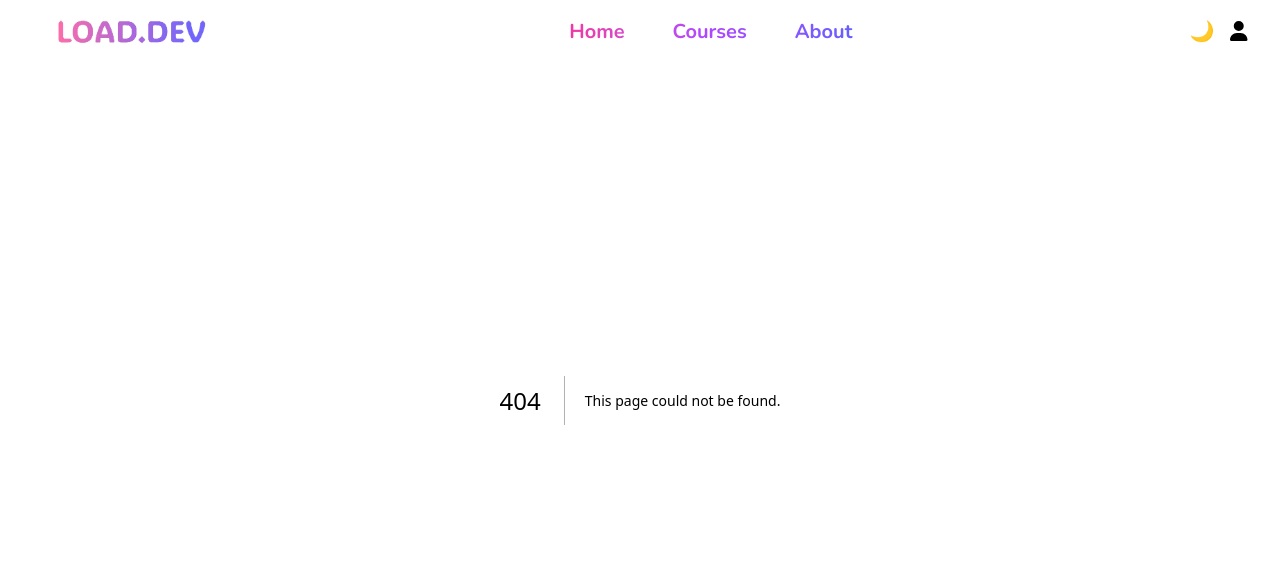
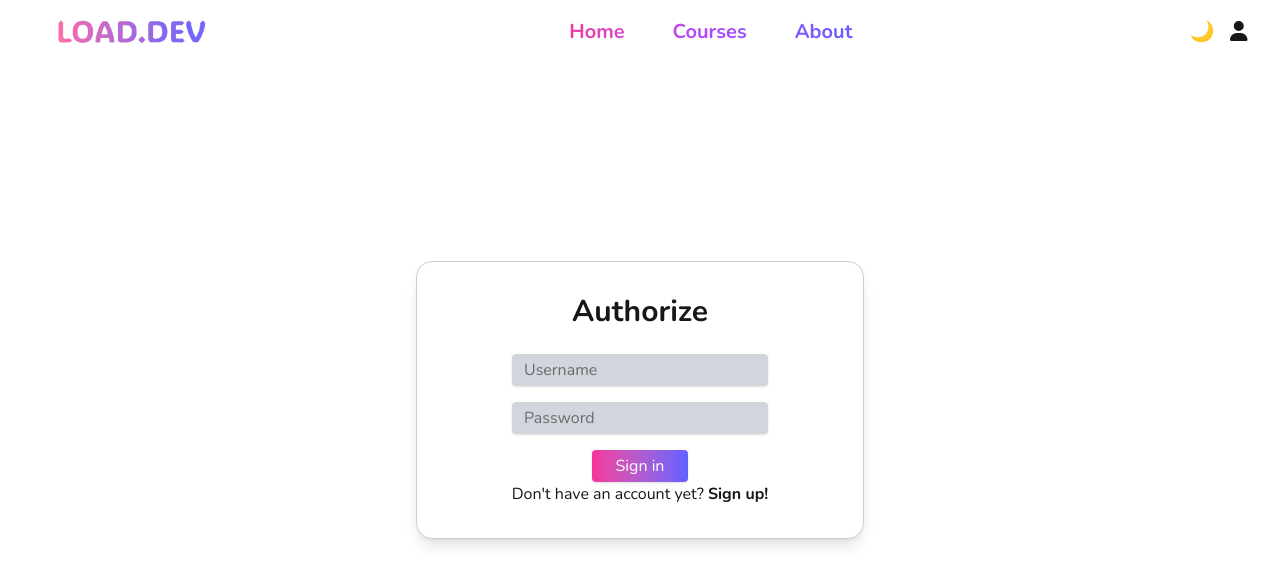
Before and after one commit to 7ngg/loaddev, a Next.js app: page /auth in a window 1280 px wide. Before the commit this address had no page. Shown: the top 584 px of the page. Built offline with nearby package versions, Linux system fonts and the light colour scheme.

Commit message:
feat(auth): simple sign in form

```diff
--- a/package.json
+++ b/package.json
@@ -12,12 +12,15 @@
     "@fortawesome/fontawesome-svg-core": "^6.7.2",
     "@fortawesome/free-solid-svg-icons": "^6.7.2",
     "@fortawesome/react-fontawesome": "^0.2.2",
+    "@hookform/resolvers": "^5.0.1",
     "clsx": "^2.1.1",
     "next": "15.3.1",
     "next-themes": "^0.4.6",
     "react": "^19.0.0",
     "react-dom": "^19.0.0",
-    "tailwind-merge": "^3.2.0"
+    "react-hook-form": "^7.56.1",
+    "tailwind-merge": "^3.2.0",
+    "zod": "^3.24.3"
   },
   "devDependencies": {
     "@eslint/eslintrc": "^3",
--- /dev/null
+++ b/src/app/auth/page.tsx
@@ -0,0 +1,34 @@
+"use client";
+
+import { useState } from "react";
+import { SignInForm } from "./sign-in";
+
+export default function Auth() {
+  const [isSignIn, setIsSignIn] = useState(true);
+
+  return (
+    <div className="min-h-screen flex items-center justify-center bg-[var(--background)] px-4">
+      <div className="w-full max-w-md shadow-lg rounded-2xl flex flex-col text-center bg-[var(--background-lighter)] p-8 border border-[var(--background-darker)]">
+        {isSignIn ? (
+          <>
+            <h1 className="text-3xl font-bold text-[var(--foreground)] mb-6">
+              Authorize
+            </h1>
+            <SignInForm />
+            <span>
+              Don't have an account yet?{" "}
+              <strong
+                onClick={() => setIsSignIn(false)}
+                className="cursor-pointer hover:underline"
+              >
+                Sign up!
+              </strong>
+            </span>
+          </>
+        ) : (
+          <span>Registration</span>
+        )}
+      </div>
+    </div>
+  );
+}
--- /dev/null
+++ b/src/app/auth/schemas.ts
@@ -0,0 +1,12 @@
+import { z } from "zod";
+
+export const signInSchema = z.object({
+  username: z.string().min(3, {
+    message: "Username should be at least 3 characters long",
+  }),
+  password: z
+    .string()
+    .min(8, { message: "Password should be at least 8 characters long" }),
+});
+
+export type SignInSchemaType = z.infer<typeof signInSchema>;
--- /dev/null
+++ b/src/app/auth/sign-in.tsx
@@ -0,0 +1,46 @@
+"use client";
+
+import Button from "@/components/ui/button";
+import { Input } from "@/components/ui/input";
+import { useForm } from "react-hook-form";
+import { signInSchema, SignInSchemaType } from "./schemas";
+import { zodResolver } from "@hookform/resolvers/zod";
+
+export function SignInForm() {
+  const {
+    register,
+    handleSubmit,
+    formState: { errors },
+  } = useForm<SignInSchemaType>({
+    resolver: zodResolver(signInSchema),
+  });
+
+  const onSubmit = () => {
+    console.log("Processing sign in...");
+  };
+
+  return (
+    <form
+      onSubmit={handleSubmit(onSubmit)}
+      className="flex flex-col items-center gap-4"
+    >
+      <div className="flex flex-col items-center">
+        <Input {...register("username")} placeholder="Username" />
+        {errors.username && (
+          <span className="text-rose-600">{errors.username.message}</span>
+        )}
+      </div>
+      <div className="flex flex-col items-center">
+        <Input
+          {...register("password")}
+          placeholder="Password"
+          type="password"
+        />
+        {errors.password && (
+          <span className="text-rose-600">{errors.password.message}</span>
+        )}
+      </div>
+      <Button type="submit">Sign in</Button>
+    </form>
+  );
+}
--- a/src/app/globals.css
+++ b/src/app/globals.css
@@ -3,17 +3,21 @@
 :root {
   --background: #ffffff;
   --foreground: #171717;
+  --background-lighter: color-mix(in srgb, var(--background) 90%, white);
+  --background-darker: color-mix(in srgb, var(--background) 80%, black);
+}
+@custom-variant dark (&:where(.dark, .dark *));
+.dark {
+  --background: #0a0a0a;
+  --foreground: #ededed;
+  --background-lighter: color-mix(in srgb, var(--background) 90%, white);
+  --background-darker: color-mix(in srgb, var(--background) 80%, black);
 }
 
 @theme inline {
   --color-background: var(--background);
   --color-foreground: var(--foreground);
-  --font-nunito: var(--font-nunito)
-}
-
-.dark {
-  --background: #0a0a0a;
-  --foreground: #ededed;
+  --font-nunito: var(--font-nunito);
 }
 
 body {
```
Also changed, not shown: 1 other file (tests, documents, lock files or other folders).
